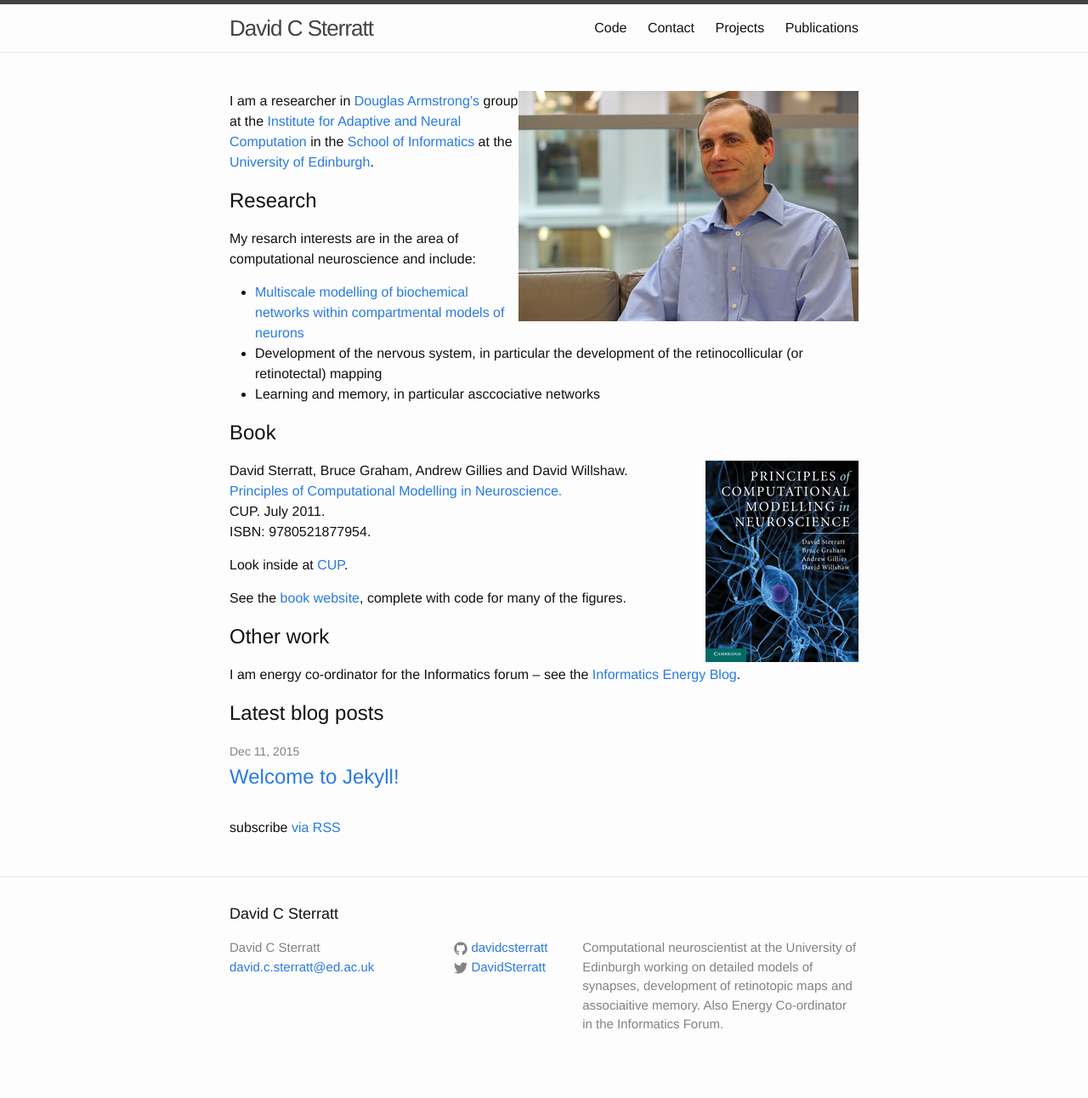
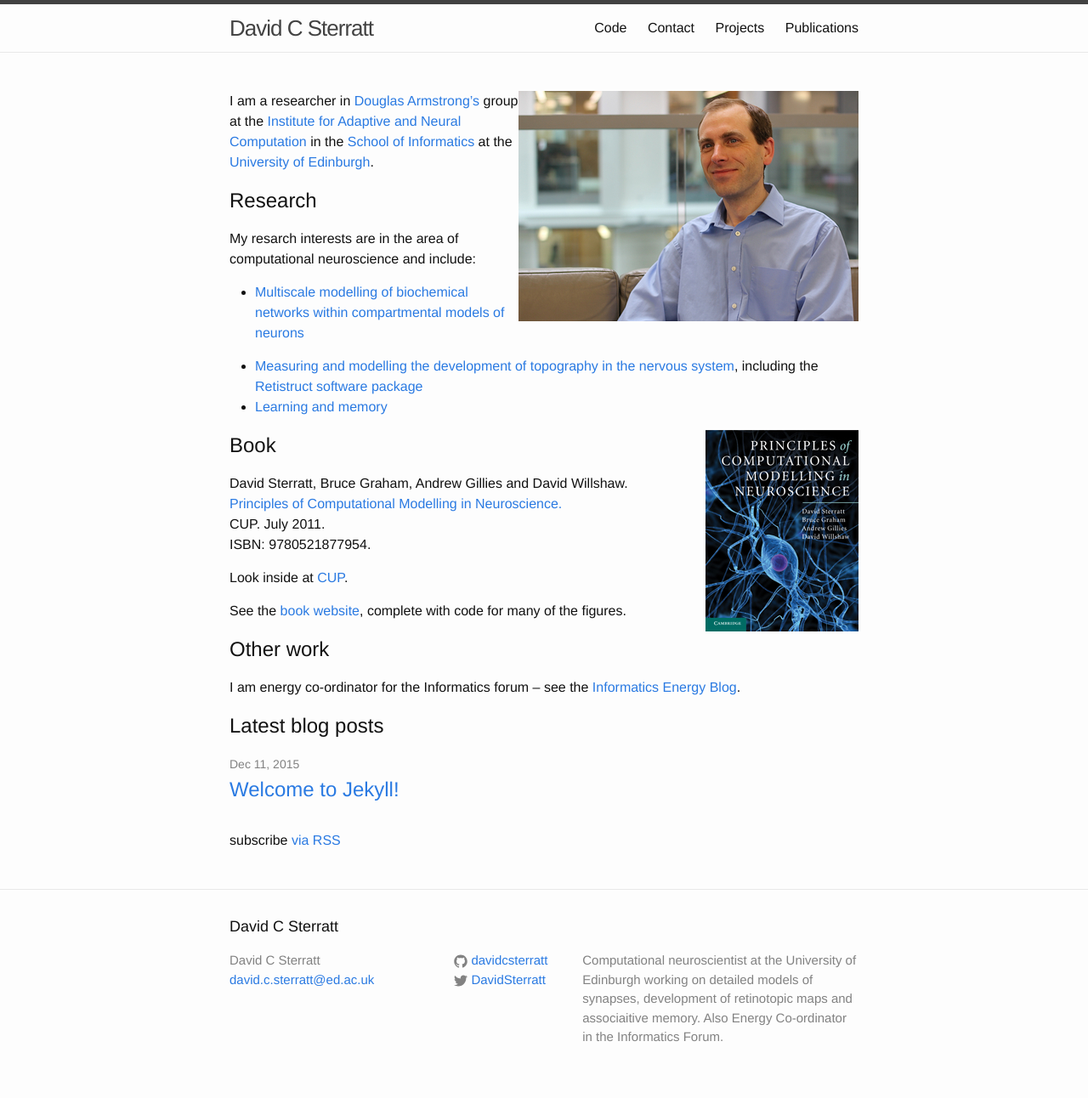
Before and after one commit to davidcsterratt/davidcsterratt.github.io, a Jekyll site: the page built from index.md, in a window 1280 px wide. Shown: the whole page at 85% size. Built offline with Jekyll 4.4.1, drawn with Linux system fonts in a browser that asks for light colours.

Commit message:
Added links

```diff
--- a/index.md
+++ b/index.md
@@ -17,13 +17,14 @@ include:
 
 * [Multiscale modelling of biochemical networks within compartmental
   models of neurons](/projects#multiscale-modelling-of-biochemical-networks-within-compartmental-models)
-* Development of the nervous system, in particular the development of
-  the retinocollicular (or retinotectal) mapping
-* Learning and memory, in particular asccociative networks
+
+* [Measuring and modelling the development of topography in the nervous system](/projects#development-of-the-nervous-system),
+  including the [Retistruct software package](/projects#retistruct)
+* [Learning and memory](/projects#learning-and-memory)
+
+![Book](images/book-cover-small.jpg){: style="float: right"}
 
 ## Book
-
-![Book](images/book-cover-small.jpg){: style="float: right"}
 
 David Sterratt, Bruce Graham, Andrew Gillies and David Willshaw.
 [Principles of Computational Modelling in Neuroscience.](http://www.cambridge.org/gb/knowledge/isbn/item6025106/?site_locale=en_GB)
```
Also changed, not shown: projects.md (+1 -1 lines).
